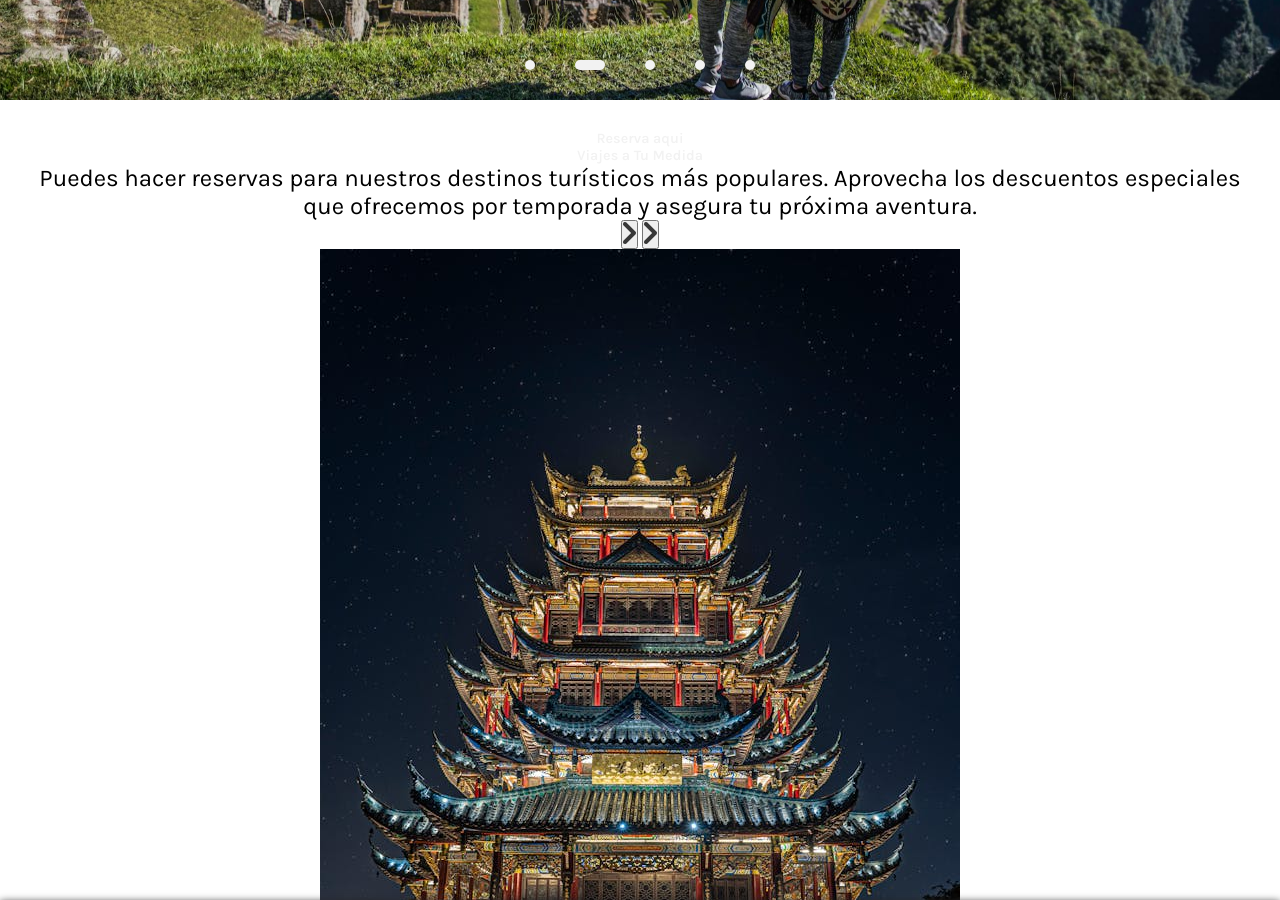
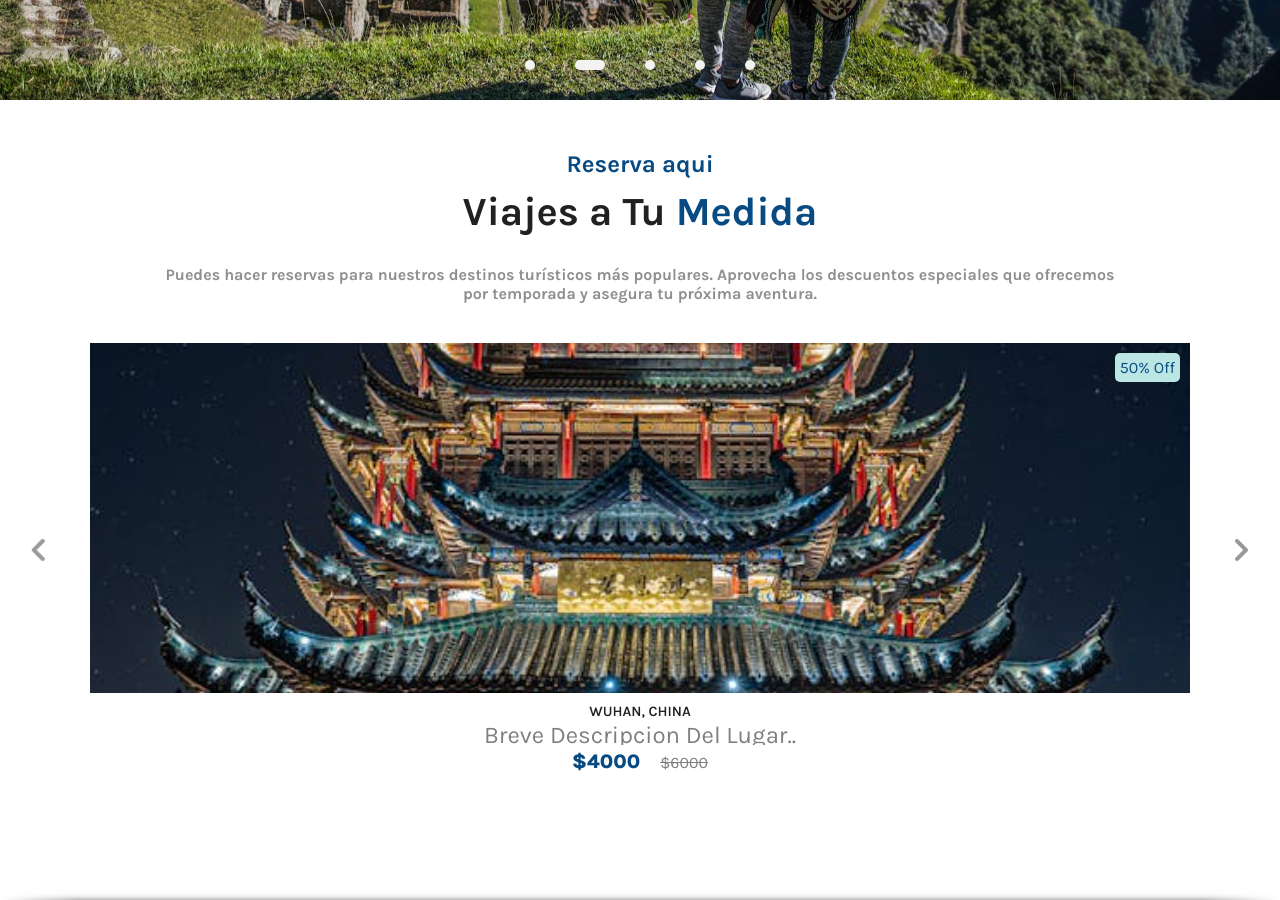
Before and after one commit to imsamudev/DreamTravels, a website built with Vite: page index.html in a window 1280 px wide. Shown: the part 700-1600 px from the top of the page. Built offline with nearby package versions, Linux system fonts and the light colour scheme.

Commit message:
estilos para las cards y carousel de reservas. #12

```diff
--- a/src/styles/main.css
+++ b/src/styles/main.css
@@ -171,7 +171,7 @@ h2 {
 }
 /* SLIDER CLOSED */
 
-/* RESERVE */
+/* INICIO reserve */
 .reserve {
   display: block;
   position: relative;
@@ -180,7 +180,159 @@ h2 {
   padding: 30px;
   text-align: center;
 }
-/* RESERVE CLOSED */
+
+.reserve-title {
+  color: var(--indigo-dye);
+  padding: 0 10vw;
+  font-size: 1.5rem;
+  font-weight: bold;
+  margin-bottom: 10px;
+  margin-top: 20px;
+}
+.reserve-subtitle-span {
+  color: var(--indigo-dye);
+}
+.reserve-subtitle {
+  color: var(--black);
+  padding: 0 10vw;
+  font-size: 2.5rem;
+  font-weight: bold;
+  margin-bottom: 30px;
+}
+.reserve-desc {
+  color: var(--black);
+  opacity: 0.5;
+  padding: 0 10vw;
+  font-size: 1rem;
+  font-weight: bold;
+  margin-bottom: 40px;
+}
+.product-container {
+  display: flex;
+  overflow-x: auto;
+  scroll-behavior: smooth;
+  margin: 0 60px;
+  padding: 0 ;
+  scroll-snap-type: x mandatory;
+}
+.product-container::-webkit-scrollbar {
+  display: none;
+}
+.product-card {
+  flex: 0 0 auto;
+  width: calc(100%);
+  height: 450px;
+  margin: 0 20px;
+  scroll-snap-align: start;
+  margin-right: 20px;
+}
+.product-image {
+  position: relative;
+  width: 100%;
+  height: 350px;
+  overflow: hidden;
+}
+.product-thumb {
+  width: 100%;
+  height: 100%;
+  object-fit: cover;
+}
+.discount-tag {
+  position: absolute;
+  background: var(--mint-green);
+  padding: 5px;
+  border-radius: 5px;
+  color: var(--indigo-dye);
+  right: 10px;
+  top: 10px;
+  text-transform: capitalize;
+}
+.card-btn {
+  font-weight: bold;
+  font-size: 1rem;
+  position: absolute;
+  bottom: 10px;
+  left: 50%;
+  transform: translateX(-50%);
+  padding: 10px;
+  width: 90%;
+  text-transform: capitalize;
+  border: none;
+  outline: none;
+  background: var(--white);
+  border-radius: 5px;
+  transition: 0.5s;
+  cursor: pointer;
+  opacity: 0;
+}
+.product-card:hover .card-btn {
+  opacity: 1;
+}
+.card-btn:hover {
+  background: var(--indigo-dye);
+  color: var(--white);
+}
+.product-info {
+  width: 100%;
+  height: 100px;
+  padding-top: 10px;
+}
+.product-destination {
+  color: var(--black);
+  text-transform: uppercase;
+}
+.product-short-description {
+  width: 100%;
+  height: 20px;
+  line-height: 20px;
+  overflow: hidden;
+  opacity: 0.5;
+  text-transform: capitalize;
+  margin: 5px 0;
+}
+.price {
+  color: var(--indigo-dye);
+  font-weight: 900;
+  font-size: 20px;
+}
+.actual-price {
+  margin-left: 20px;
+  opacity: 0.5;
+  text-decoration: line-through;
+}
+.pre-btn,
+.nxt-btn {
+  border: none;
+  width: 6vw;
+  height: 100%;
+  position: absolute;
+  top: 0;
+  display: flex;
+  justify-content: center;
+  align-items: center;
+  background: linear-gradient(90deg, rgba(255, 255, 255, 0) 0%, #fff 100%);
+  cursor: pointer;
+  outline: none;
+  margin-top: 50px;
+  z-index: 1;
+}
+.pre-btn {
+  left: 0;
+  transform: rotate(180deg);
+}
+.nxt-btn {
+  right: 0;
+}
+.pre-btn img,
+.nxt-btn img {
+  opacity: 0.5;
+  transition: 0.3s ease-in-out;
+}
+.pre-btn:hover img,
+.nxt-btn:hover img {
+  opacity: 1;
+}
+/* FIN reserve */
 
 section,
 footer {
```
